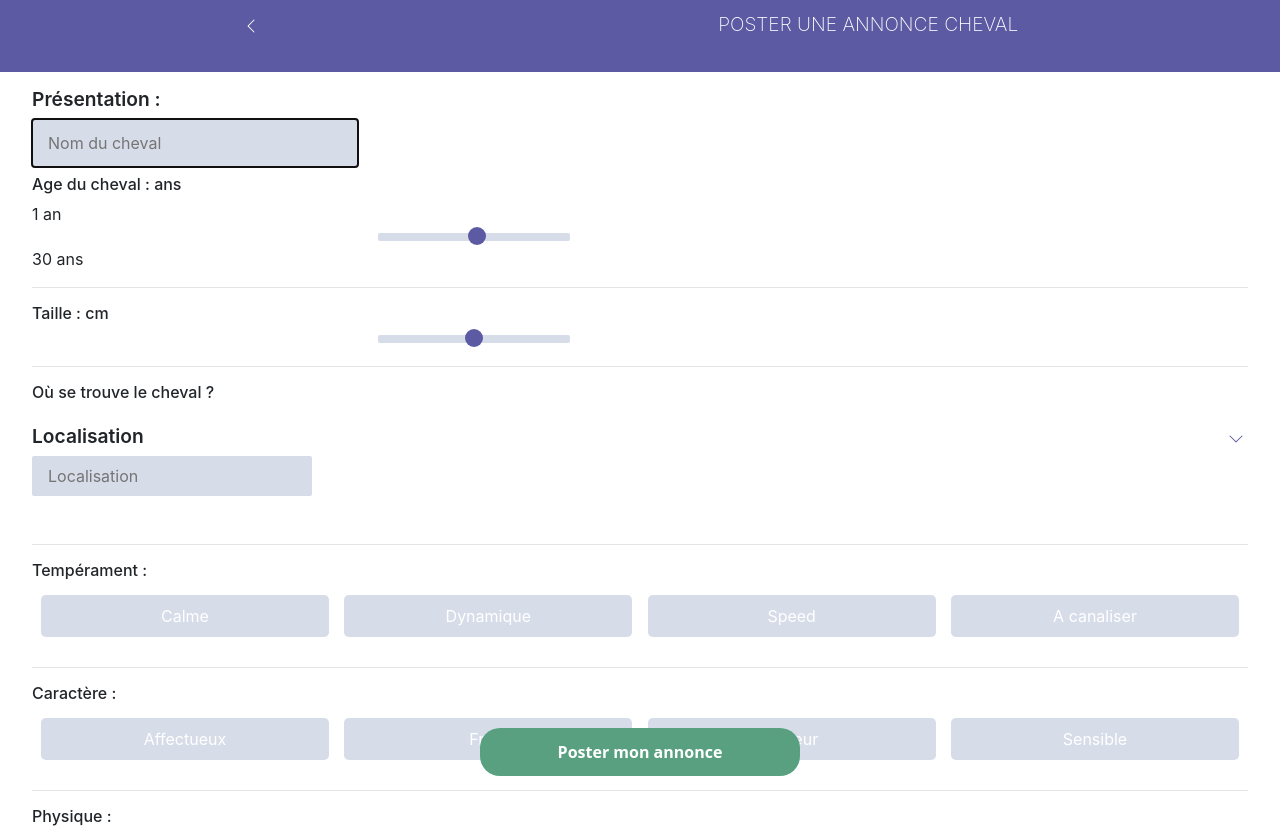
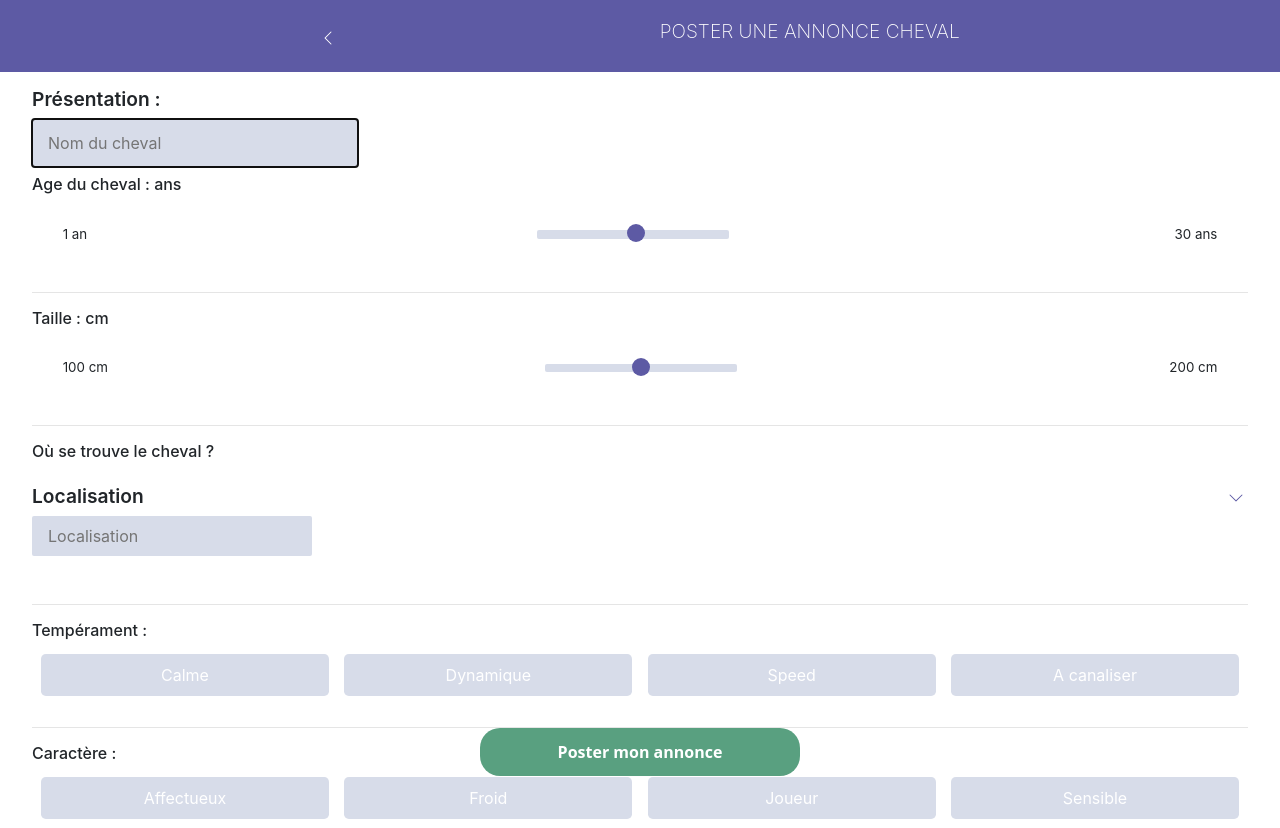
Before and after one commit to Johanna-cs/Caval_Cloud_Front, a React (Create React App) app: page /post-horse in a window 1280 px wide. Shown: the top 828 px of the page. Built offline with nearby package versions, Linux system fonts and the light colour scheme; no server answers.

Commit message:
update state of post horse component

```diff
--- a/src/components/Header_footer/Header.css
+++ b/src/components/Header_footer/Header.css
@@ -3,18 +3,17 @@
     height: 4.5em;
     color : white;
     display: flex;
-    justify-content: space-around;
-    align-items: baseline;
+    justify-content: space-evenly;
+    align-items: center;
     padding: 0.8em;
     margin-bottom: 1em;
     word-break: break-all !important;
 
 }
 
-#header {
+.header {
     margin-right: 1em;
     text-align: center;
-
 }
 
 h3 {
--- a/src/components/postHorse/IdealRider.js
+++ b/src/components/postHorse/IdealRider.js
@@ -18,20 +18,20 @@ const IdealRider = (props) => {
     return (
         <div className='postHorse_idealRider'>
             <h5> Années de pratique : {yearsOfPractice} ans</h5>
-                    <div className='annees_pratique'>
-                        <span>0</span>
+                    <div className='divRangeSpan'>
+                        <span>1 an</span>
                         <RangeButton
                             min="0"
                             max="99"
                             onChange={(e) => setYearsOfPractice(e.target.value)
                             }
                         />
-                        <span>99</span>
+                        <span>30 ans</span>
                     </div>
 
                 <hr />
             <h5> Niveau de Galop : {galopLevel} </h5>
-                <div className='niveau_galop'>
+                <div className='divRangeSpan'>
                     <span>0</span>
                     <RangeButton
                         min="0"
@@ -43,7 +43,7 @@ const IdealRider = (props) => {
                 </div>
                 <hr />
                 <h5> Age du cavalier : {riderAge} ans</h5>
-                    <div className='age_cavalier'>
+                    <div className='divRangeSpan'>
                         <span>5 ans</span>
                         <RangeButton
                             min="0"
--- a/src/components/postHorse/PostHorse.js
+++ b/src/components/postHorse/PostHorse.js
@@ -1,4 +1,5 @@
 import React, {useState, useEffect} from 'react'
+import Axios from 'axios'
 import './postHorse.css'
 import Header from '../Header_footer/Header'
 import { Link } from "react-router-dom";
@@ -8,21 +9,32 @@ import SlidingButton from '../common/SlidingButton'
 import Scuring from '../common_section/Scuring'
 import Structures from '../common_section/Structures'
 import Localisation from '../common_section/Localisation'
+import usePosition from '../common_section/usePosition';
 import Disciplines from '../common_section/Disciplines'
 import Frequency from '../common_section/Frequency'
 import BudgetMensuel from '../common_section/BudgetMensuel'
 import IdealRider from './IdealRider'
 import FloatingButton from '../common/FloatingButton'
 import Competition from '../common_section/Competition'
+import HebergementHorse from '../common_section/HebergementHorse'
 
 
 const PostHorse = (props) => {
-
 
     // Présentation cheval nom, age, taile
     const [name, setName] = useState('');
     const [ageHorse, setAgeHorse] = useState('')
     const [horseSize, setHorseSize] = useState('')
+
+    const {latitude, longitude, error} = usePosition();
+    const [cityLocalisation, setCityLocalisation] = useState('')
+    // Récupération de l'ancienne ville pour le locale storage
+    localStorage.setItem('lastCitySaved',cityLocalisation);
+    // Choix du rayon de recherche des annonces :
+    const [perimeter, setPerimeter] = useState(null);
+    // Précédente localisation enregistrée dans le navigateur (si existante) :
+    const [lastCitySaved, setLastCitySaved] = useState('');
+
     //Coaching
     const [coachingHere, setCoachingHere] = useState(false)
     const [externalCoach, setExternalCoach] = useState(false)
@@ -33,7 +45,8 @@ const PostHorse = (props) => {
 
     // Materiel selle :
     const [haveMaterialSaddle, setHaveMaterialSaddle] = useState(false)
-
+    //Hebergement
+    const [boxeType, setBoxeType] = useState('')
 
     //balade
     const [doBalad, setDoBalad] = useState(false)
@@ -44,6 +57,18 @@ const PostHorse = (props) => {
      // Budget mensuel
      const [budget, setBudget] = useState(null)
      const [currency, setCurrency] = useState('')
+
+     const getLocation = () => {
+        Axios
+        .get(`https://nominatim.openstreetmap.org/reverse?format=jsonv2&lat=${latitude}&lon=${longitude}`)
+        .then(res => setCityLocalisation(res.data.address.municipality))
+        .catch(err => console.log(err))
+    }
+
+    useEffect(() => {
+        getLocation()
+    }, )
+
 
     return (
         <>
@@ -66,6 +91,7 @@ const PostHorse = (props) => {
             </div>
             <div className='horse_age'>
             <h5> Age du cheval : {ageHorse} ans</h5>
+            <div className='divRangeSpan'>
                     <span>1 an</span>
                     <RangeButton
                         id='ageHorse'
@@ -75,21 +101,30 @@ const PostHorse = (props) => {
                         onChange={(e) => setAgeHorse(e.target.value)
                     }/>
                     <span>30 ans</span>
+                </div>
             </div>
             <hr />
             <div className='horse_size'>
                 <h5> Taille : {horseSize} cm</h5>
+                <div className='divRangeSpan'>
+                    <span>100 cm</span>
                     <RangeButton
                         min='80'
                         max='200'
                         radioRangeBtnId='horseSize'
                         onChange={(e) => setHorseSize(e.target.value)
                     }/>
+                    <span>200 cm</span>
+                </div>
             </div>
             <hr />
             <div className='localisation_horse'>
             <h5>Où se trouve le cheval ? </h5>
-                <Localisation />
+                <Localisation
+                value={cityLocalisation}
+                onChange={(e) => setCityLocalisation(e.target.value)}
+                definePerimeter={(e) => setPerimeter(e.target.value)}
+                perimeter={perimeter} />
             </div>
             <hr />
             <div className='horse_temper'>
@@ -183,6 +218,9 @@ const PostHorse = (props) => {
             <hr />
             <h4>Ecuries et moniteur </h4>
             <Scuring />
+            <HebergementHorse
+                    boxeType={boxeType}
+                    onClick={(e) => setBoxeType(e.target.value)}/>
             <hr />
             <Structures />
             <hr />
--- a/src/components/postHorse/postHorse.css
+++ b/src/components/postHorse/postHorse.css
@@ -49,3 +49,14 @@
     flex-flow: column wrap;
 
 }
+.divRangeSpan {
+    display: flex;
+    align-items: baseline;
+    justify-content: space-between;
+    margin: 1em;
+    padding: 0.5em;
+}
+span {
+    padding: 0.5em;
+    font-size: smaller;
+}
--- a/src/components/searchHorse/SearchHorse.js
+++ b/src/components/searchHorse/SearchHorse.js
@@ -8,7 +8,7 @@ import IdealHorse from './IdealHorse'
 import IdealOwner from './IdealOwner'
 import BudgetMensuel from '../common_section/BudgetMensuel'
 import Scuring from '../common_section/Scuring'
-import HebergementHorse from './HebergementHorse'
+import HebergementHorse from '../common_section/HebergementHorse'
 import FloatingButton from '../common/FloatingButton'
 import SlidingButton from '../common/SlidingButton'
 import Axios from 'axios'
```
Also changed, not shown: src/components/common_section/HebergementHorse.js (renamed from src/components/searchHorse/HebergementHorse.js).
